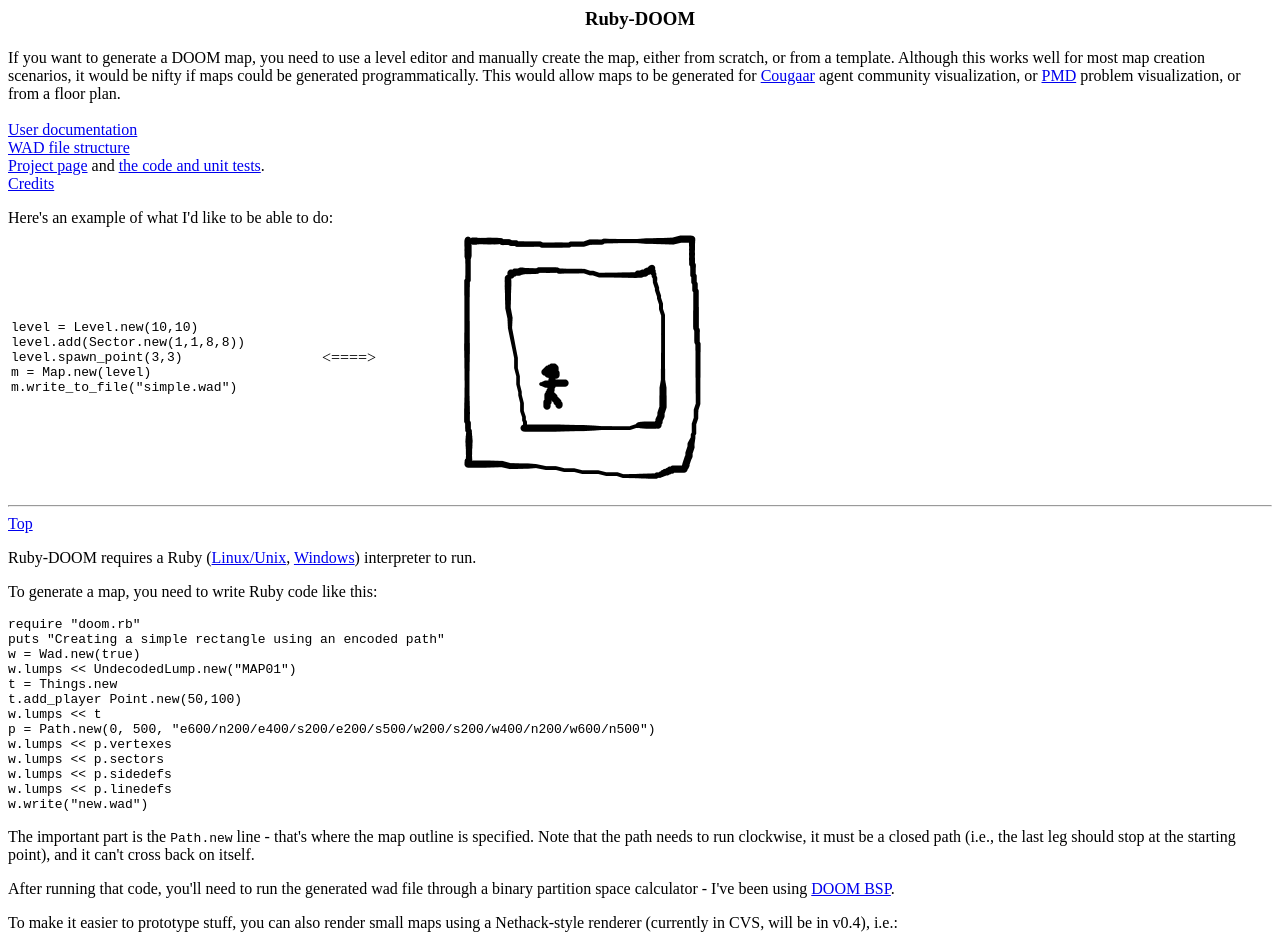
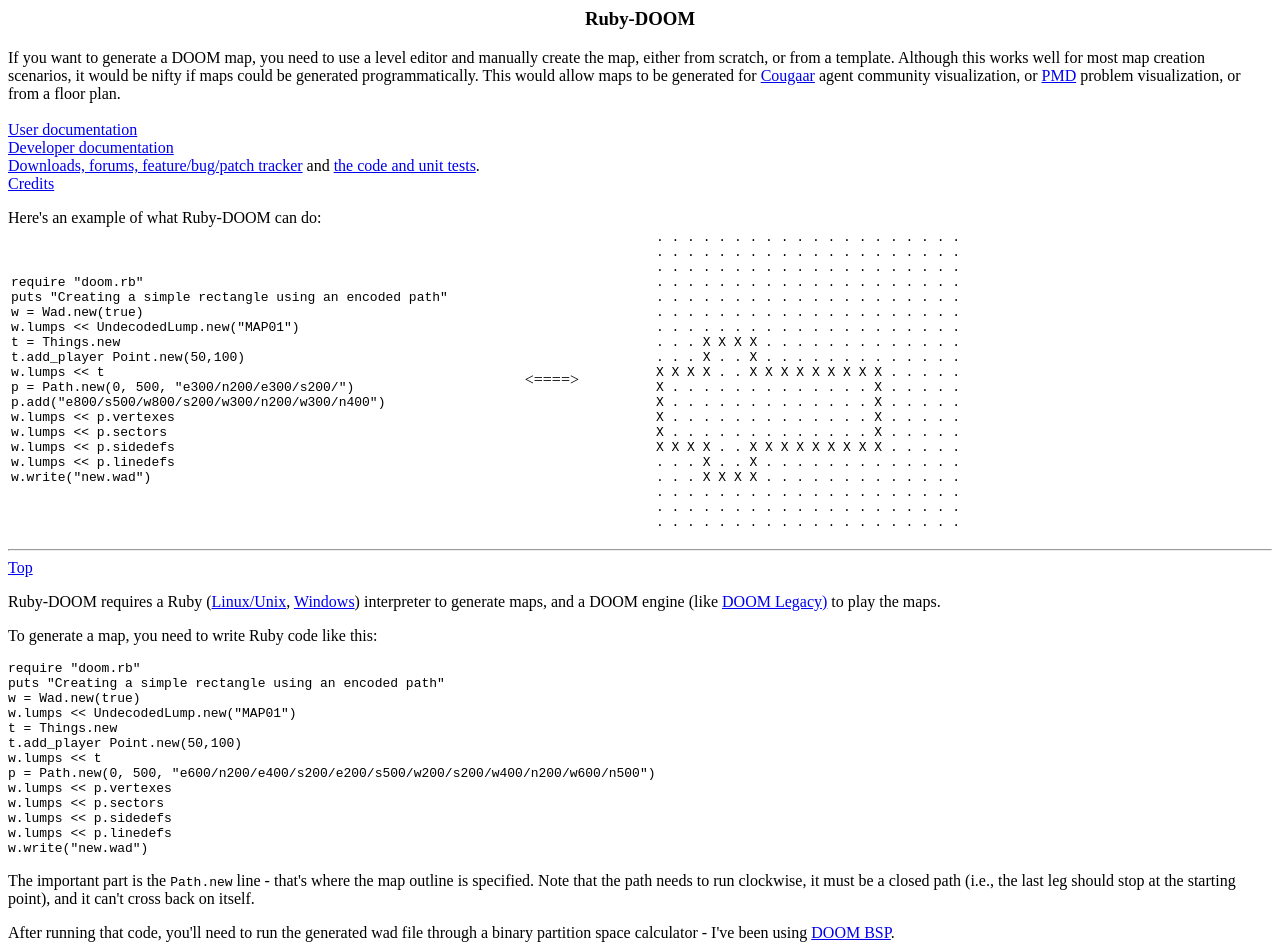
Before and after one commit to hammernight/ruby-doom, a plain HTML site: page www/index.html in a window 1280 px wide. Shown: the top 945 px of the page. Drawn offline with Linux system fonts and the light colour scheme.

Commit message:
rls preps
git-svn-id: http://ruby-doom.rubyforge.org/svn/trunk/ruby-doom@198 9c6a2b45-160a-0410-8aab-db8519d1476a

```diff
--- a/www/index.html
+++ b/www/index.html
@@ -8,34 +8,64 @@
 <p>If you want to generate a DOOM map, you need to use a level editor and manually create the map, either from scratch, or from a template.  Although this works well for most map creation scenarios, it would be nifty if maps could be generated programmatically.  This would allow maps to be generated for <a href="http://cougaar.org/">Cougaar</a> agent community visualization, or <a href="http://pmd.sf.net/">PMD</a> problem visualization, or from a floor plan.
 
 <br><br><a href="#userdocs">User documentation</a>
-<br><a href="#wad">WAD file structure</a>
-<br><a href="http://rubyforge.org/projects/ruby-doom/">Project page</a> and <a href="http://rubyforge.org/cgi-bin/viewcvs/cgi/viewcvs.cgi/ruby-doom/src/ruby/?cvsroot=ruby-doom#dirlist">the code and unit tests</a>.
+<br><a href="#developer">Developer documentation</a>
+<br><a href="http://rubyforge.org/projects/ruby-doom/">Downloads, forums, feature/bug/patch tracker</a> and <a href="http://rubyforge.org/cgi-bin/viewcvs/cgi/viewcvs.cgi/ruby-doom/src/ruby/?cvsroot=ruby-doom#dirlist">the code and unit tests</a>.
 <br><a href="#credits">Credits</a>
 
-<p>Here's an example of what I'd like to be able to do:
+<p>Here's an example of what Ruby-DOOM can do:
 <table>
 <tr>
 <td>
 <pre>
-level = Level.new(10,10)
-level.add(Sector.new(1,1,8,8))
-level.spawn_point(3,3)
-m = Map.new(level)
-m.write_to_file("simple.wad")
+require "doom.rb"
+puts "Creating a simple rectangle using an encoded path"
+w = Wad.new(true)
+w.lumps << UndecodedLump.new("MAP01")
+t = Things.new
+t.add_player Point.new(50,100)
+w.lumps << t
+p = Path.new(0, 500, "e300/n200/e300/s200/")
+p.add("e800/s500/w800/s200/w300/n200/w300/n400")
+w.lumps << p.vertexes
+w.lumps << p.sectors
+w.lumps << p.sidedefs
+w.lumps << p.linedefs
+w.write("new.wad")
 </pre>
 </td>
 <td width=200 align=center>
 <====>
 </td>
 <td>
-<img src="samplemap.png"/>
+<pre>
+. . . . . . . . . . . . . . . . . . . .
+. . . . . . . . . . . . . . . . . . . .
+. . . . . . . . . . . . . . . . . . . .
+. . . . . . . . . . . . . . . . . . . .
+. . . . . . . . . . . . . . . . . . . .
+. . . . . . . . . . . . . . . . . . . .
+. . . . . . . . . . . . . . . . . . . .
+. . . X X X X . . . . . . . . . . . . .
+. . . X . . X . . . . . . . . . . . . .
+X X X X . . X X X X X X X X X . . . . .
+X . . . . . . . . . . . . . X . . . . .
+X . . . . . . . . . . . . . X . . . . .
+X . . . . . . . . . . . . . X . . . . .
+X . . . . . . . . . . . . . X . . . . .
+X X X X . . X X X X X X X X X . . . . .
+. . . X . . X . . . . . . . . . . . . .
+. . . X X X X . . . . . . . . . . . . .
+. . . . . . . . . . . . . . . . . . . .
+. . . . . . . . . . . . . . . . . . . .
+. . . . . . . . . . . . . . . . . . . .
+</pre>
 </td>
 </tr>
 </table>
 
 <hr>
 <a name="userdocs"></a><a href="#top">Top</a>
-<p>Ruby-DOOM requires a Ruby (<a href="http://rubyforge.org/project/showfiles.php?group_id=30">Linux/Unix</a>, <a href="http://rubyinstaller.sourceforge.net/">Windows</a>) interpreter to run.
+<p>Ruby-DOOM requires a Ruby (<a href="http://rubyforge.org/project/showfiles.php?group_id=30">Linux/Unix</a>, <a href="http://rubyinstaller.sourceforge.net/">Windows</a>) interpreter to generate maps, and a DOOM engine (like <a href="http://sf.net/projects/doomlegacy/">DOOM Legacy)</a> to play the maps.
 <p>To generate a map, you need to write Ruby code like this:
 <pre>
 require "doom.rb"
@@ -54,9 +84,9 @@ w.write("new.wad")
 </pre>
 <p>The important part is the <code>Path.new</code> line - that's where the map outline is specified.  Note that the path needs to run clockwise, it must be a closed path (i.e., the last leg should stop at the starting point), and it can't cross back on itself.
 <p>After running that code, you'll need to run the generated wad file through a binary partition space calculator - I've been using <a href="http://doombsp.sf.net/">DOOM BSP</a>.
-<p>To make it easier to prototype stuff, you can also render small maps using a Nethack-style renderer (currently in CVS, will be in v0.4), i.e.:
+<p>To make it easier to prototype stuff, you can also render small maps using a Nethack-style renderer, i.e.:
 <pre>
-[tom@rubyforge ruby]$ ./doom.rb -nethack
+[tom@rubyforge ruby]$ ./path_creation_example.rb -nethack
 . . . . . . . . . . . . . . . . . . . .
 . . . . . . . . . . . . . . . . . . . .
 . . . . . . . . . . . . . . . . . . . .
@@ -80,6 +110,7 @@ X X X X X X X . . . X X X . . . . . . .
 Map generated from e6/n2/e4/s2/e2/s5/w2/s2/w4/n2/w6/n5
 [tom@rubyforge ruby]$
 </pre>
+<p>You can also generate a map using a repeating pattern, see <code>repeating_pattern_example.rb</code> for an example of how to do this.
 <p>You can also read in wads and see information about them; here's a sample run:
 <pre>
 [tom@hal ruby]$ ./doom.rb -v
@@ -140,7 +171,7 @@ BLOCKMAP (132 bytes)
 </pre>
 
 <hr>
-<a name="wad"></a><a href="#top">Top</a>
+<a name="developer"></a><a href="#top">Top</a>
 <p>I'll try to document the wad file structure as I go.  Props go out to the many folks out there who have figured out this stuff before I did.  Hopefully I can summarize some of the important points here.
 <p><b>Header</b> - a 12 byte sequence.  <font color="blue">80, 87, 65, 68, 11, 0, 0, 0, 212, 2, 0, 0, 0</font>
 <ul>
```
Also changed, not shown: etc/doing_the_next_release.txt.
